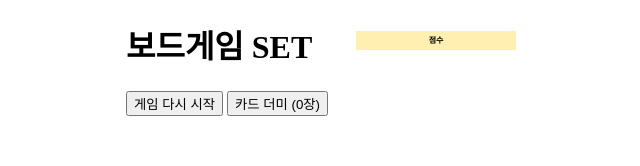
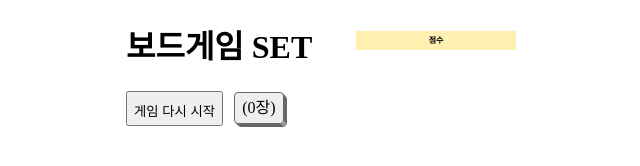
Before and after one commit to ybbarng/set, a website built with webpack: page src/index.ejs in a window 1280 px wide. Shown: the whole page, without its empty margins (314-954 px from the left). Built offline with nearby package versions, Linux system fonts and the light colour scheme; files whose address does not match are found by name.

Commit message:
카드 더미 문구 대신에 카드 더미를 줄 수 있는 아이콘을 만듦

```diff
--- a/app/css/index.css
+++ b/app/css/index.css
@@ -145,3 +145,67 @@
   display: inline-block;
   background: url("/static/cards.png") no-repeat;
 }
+#button-wrapper::after {
+  content: "";
+  display: block;
+  clear: both;
+}
+#reset {
+  height: 35px;
+  line-height: 35px;
+  float: left;
+}
+#deck {
+  height: 40px;
+  width: 60px;
+  float: left;
+  margin-left: 10px;
+  position: relative;
+  display: inline-block;
+  cursor: pointer;
+}
+#deck.disabled {
+  cursor: default;
+  pointer-events: none;
+}
+.card-small {
+  position: absolute;
+  width: 48px;
+  height: 30px;
+  line-height: 30px;
+
+	text-align: center;
+
+  background-color: #EEE;
+  border: 1px solid #666;
+  border-radius: 4px;
+  -moz-border-radius: 4px;
+
+  -webkit-user-select: none;
+  -khtml-user-select: none;
+  -moz-user-select: none;
+  -o-user-select: none;
+  user-select: none;
+
+  pointer-events: none;
+}
+#deck.disabled .card-small {
+  background-color: #888;
+}
+
+.card-small-1 {
+  top: 4px;
+  left: 4px;
+}
+.card-small-2 {
+  top: 3px;
+  left: 3px;
+}
+.card-small-3 {
+  top: 2px;
+  left: 2px;
+}
+.card-small-4 {
+  top: 1px;
+  left: 1px;
+}
--- a/src/index.ejs
+++ b/src/index.ejs
@@ -10,8 +10,20 @@
     <body>
         <h1>보드게임 SET</h1>
         <div id="system-message"></div>
-        <button id="reset">게임 다시 시작</button>
-        <button id="deck">카드 더미 (0장)</button>
+        <div id="button-wrapper">
+            <button id="reset">게임 다시 시작</button>
+            <div id="deck">
+                <div class="card-small card-small-1">
+                </div>
+                <div class="card-small card-small-2">
+                </div>
+                <div class="card-small card-small-3">
+                </div>
+                <div class="card-small card-small-4" id="top-card">
+                    (0장)
+                </div>
+            </div>
+        </div>
         <div id="scoreboard-wrapper">
             <p id="scoreboard-head">점수</p>
             <div id="scoreboard"></div>
--- a/src/js/client.js
+++ b/src/js/client.js
@@ -13,6 +13,7 @@
   const interactions = $('#interactions');
   const reset = $('#reset');
   const deck = $('#deck');
+  const deckTopCard = $('#top-card');
   const scoreboard = $('#scoreboard');
   const board = $('#board');
 
@@ -96,8 +97,12 @@
   });
 
   function updateDeck(nCards) {
-    deck.html(`카드 더미 (${nCards}장)`);
-    deck.prop('disabled', nCards < 1);
+    deckTopCard.html(`(${nCards}장)`);
+    if (nCards > 0) {
+      deck.removeClass('disabled');
+    } else {
+      deck.addClass('disabled');
+    }
   }
 
   socket.on('table-context', (tableContext) => {
```
